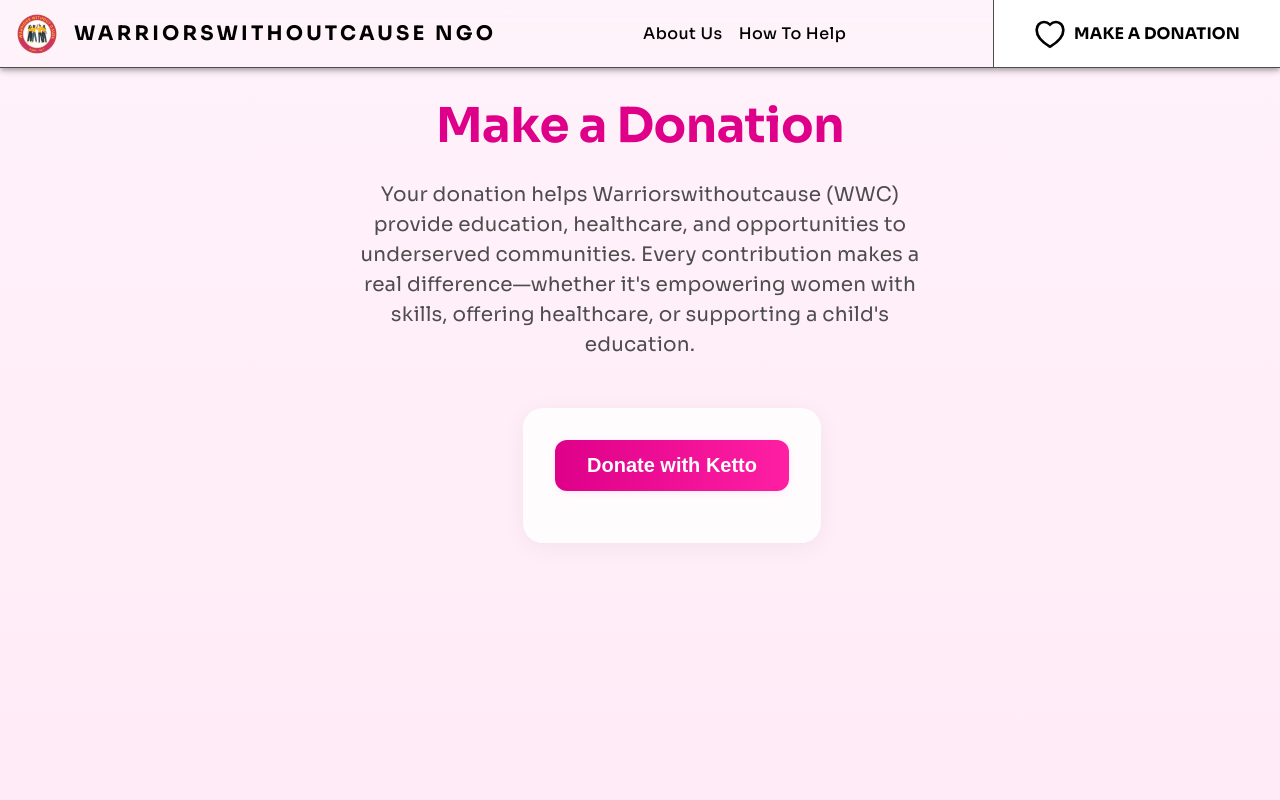
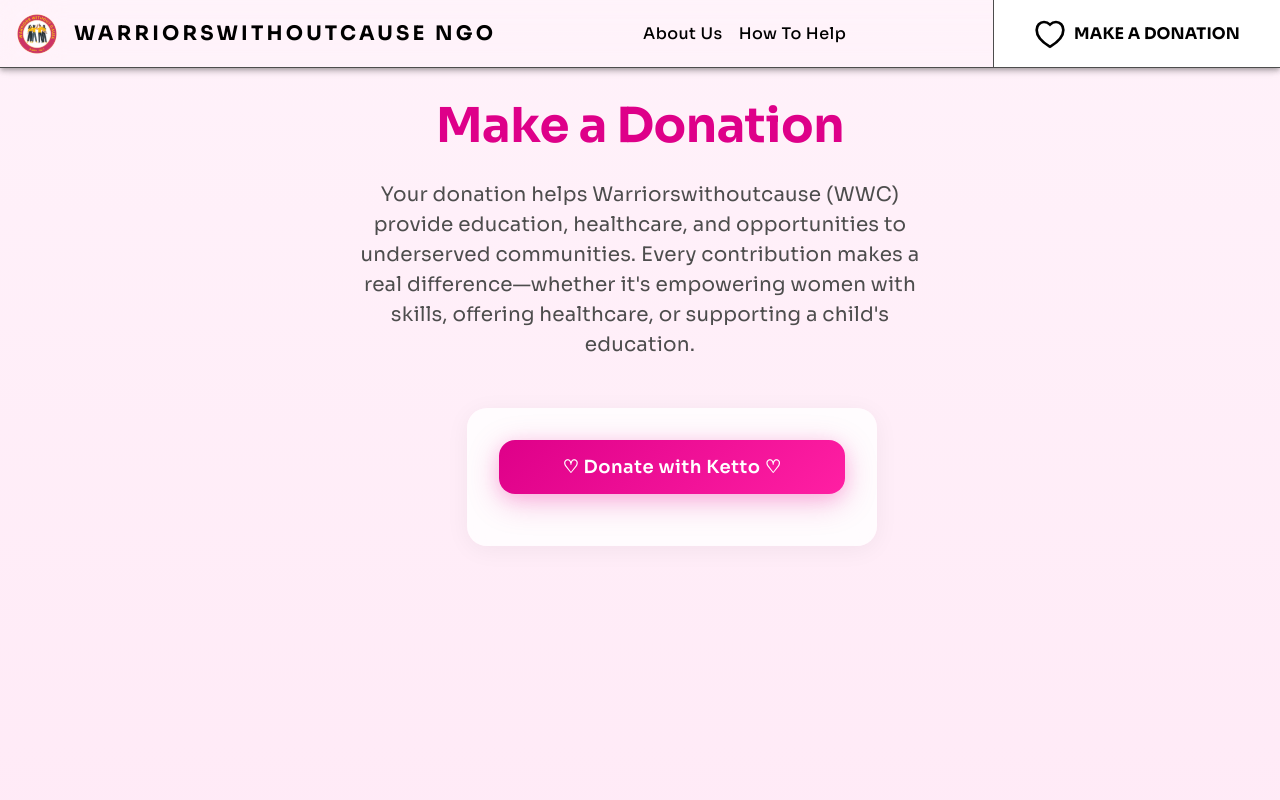
Before and after one commit to WarriorswithoutcauseNGO/WWC-Website-V2, a React (Create React App) app in the folder frontend/: page /donate in a window 1280 px wide. Shown: the top 800 px of the page. Built offline with nearby package versions, Linux system fonts and the light colour scheme; a web font is replaced by a local one.

Commit message:
fixed donation button pt. 2

```diff
--- a/frontend/src/pages/Donation/Donation.js
+++ b/frontend/src/pages/Donation/Donation.js
@@ -133,22 +133,45 @@
           <button
             id="donate-btn"
             style={{
-              padding: "14px 0",
-              background: "linear-gradient(90deg, #DE0089 0%, #FF1FA3 100%)",
+              padding: "16px 32px",
+              background: "linear-gradient(135deg, #DE0089 0%, #FF1FA3 50%, #FF6B9D 100%)",
               color: "white",
               border: "none",
-              borderRadius: "12px",
+              borderRadius: "16px",
               cursor: "pointer",
               marginBottom: "20px",
               width: "100%",
-              fontWeight: 700,
-              fontSize: "20px",
-              boxShadow: "0px 2px 8px rgba(222,0,137,0.08)",
-              transition: "background 0.3s"
+              fontFamily: "Sora, sans-serif",
+              fontWeight: 600,
+              fontSize: "18px",
+              letterSpacing: "0.5px",
+              boxShadow: "0px 8px 32px rgba(222, 0, 137, 0.25), 0px 4px 16px rgba(255, 31, 163, 0.15)",
+              transition: "all 0.3s cubic-bezier(0.4, 0, 0.2, 1)",
+              position: "relative",
+              overflow: "hidden",
+              transform: "translateY(0)",
+              backgroundSize: "200% 200%",
+              animation: "gradientShift 4s ease infinite"
+            }}
+            onMouseEnter={(e) => {
+              e.target.style.transform = "translateY(-2px)";
+              e.target.style.boxShadow = "0px 12px 40px rgba(222, 0, 137, 0.35), 0px 6px 20px rgba(255, 31, 163, 0.25)";
+              e.target.style.backgroundPosition = "100% 0%";
+            }}
+            onMouseLeave={(e) => {
+              e.target.style.transform = "translateY(0)";
+              e.target.style.boxShadow = "0px 8px 32px rgba(222, 0, 137, 0.25), 0px 4px 16px rgba(255, 31, 163, 0.15)";
+              e.target.style.backgroundPosition = "0% 0%";
+            }}
+            onMouseDown={(e) => {
+              e.target.style.transform = "translateY(0) scale(0.98)";
+            }}
+            onMouseUp={(e) => {
+              e.target.style.transform = "translateY(-2px) scale(1)";
             }}
             onClick={handleDonateClick}
           >
-            Donate with Ketto
+            ♡ Donate with Ketto ♡
           </button>
           <Snackbar
             open={notification.open}
```
